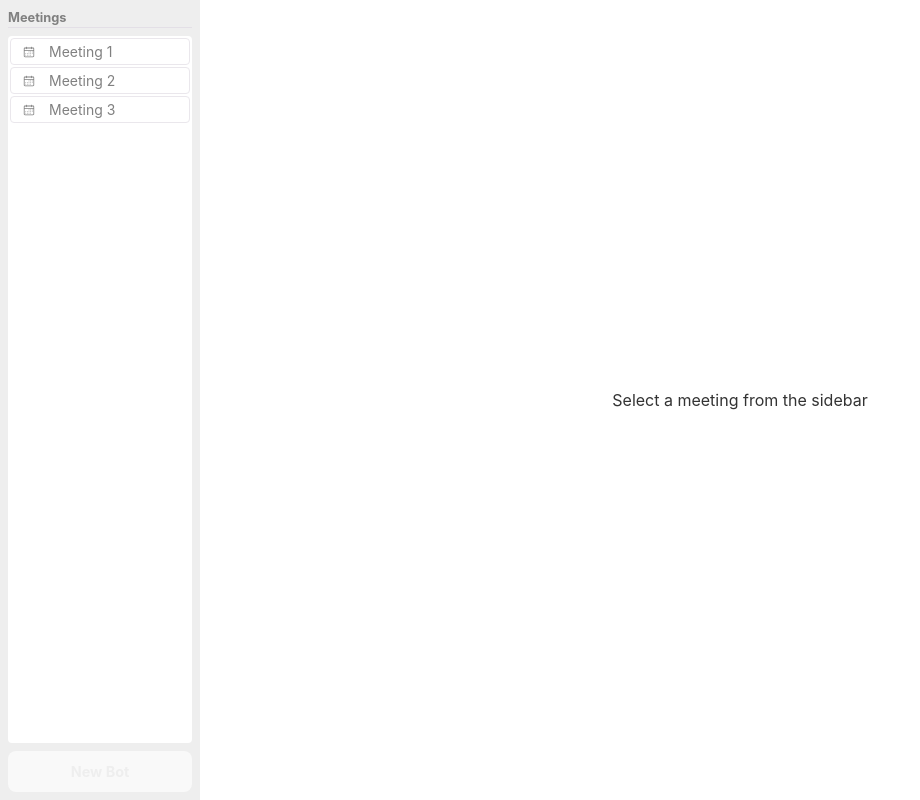
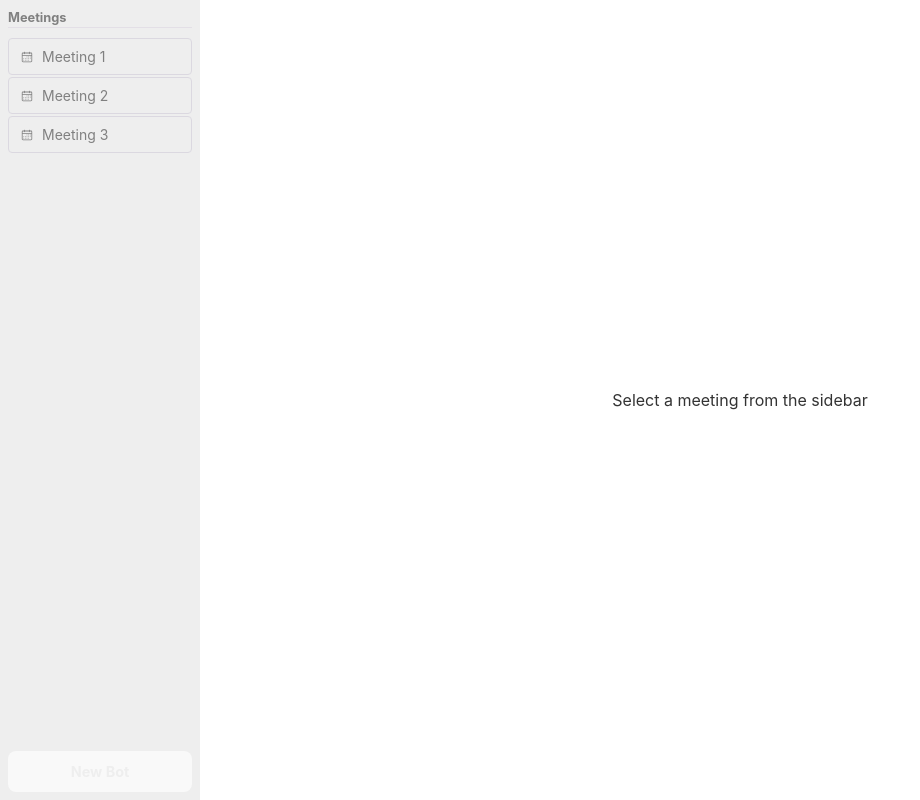
Before and after one commit to arnsenglander/recall-demo-app, a React (Vite) app in the folder client/: page / in a window 1280 px wide. Shown: the whole page, without its empty margins (0-920 px from the left). Built offline with nearby package versions, Linux system fonts and the light colour scheme.

Commit message:
meeting list

```diff
--- a/client/src/components/MeetingList/MeetingList.tsx
+++ b/client/src/components/MeetingList/MeetingList.tsx
@@ -9,16 +9,20 @@ interface MeetingListProps {
     onSelectMeeting: (meeting: Meeting) => void;
 }
 
-const MeetingList = ({ meetings, onSelectMeeting }: MeetingListProps) => (
+const MeetingList = ({ meetings, onSelectMeeting }: MeetingListProps) => {
+
+  return (
   <ScrollArea.Root className="ScrollAreaRoot">
     <ScrollArea.Viewport className="ScrollAreaViewport">
       {meetings.map((meeting, index) => (
         <div
           key={index}
           className="meetingItem"
-          onClick={() => onSelectMeeting(meeting)}
+          onClick={() => {
+            onSelectMeeting(meeting);
+          }}
         >
-          <CalendarIcon height={12} width={20} style={{ marginRight: 10 }} />
+          <CalendarIcon height={12} width={20} style={{ marginRight: 5 }} />
           <div>{meeting.title}</div>
         </div>
       ))}
@@ -31,6 +35,7 @@ const MeetingList = ({ meetings, onSelectMeeting }: MeetingListProps) => (
     </ScrollArea.Scrollbar>
     <ScrollArea.Corner className="ScrollAreaCorner" />
   </ScrollArea.Root>
-);
+  );
+};
 
 export default MeetingList;
--- a/client/src/components/MeetingList/styles.css
+++ b/client/src/components/MeetingList/styles.css
@@ -6,7 +6,6 @@
   height: 100%;
   border-radius: 4px;
   overflow: hidden;
-  background-color: white;
   --scrollbar-size: 10px;
 }
 
@@ -47,20 +46,24 @@
 }
 
 .meetingItem {
-  margin: 2px 2px;
   padding: 0 8px;
+  margin: 2px 0;
   display: flex;
   flex-direction: row;
   align-items: center;
-  border: 1px solid var(--mauve-4);
+  border: 1px solid var(--mauve-6);
   border-radius: 4px;
-  height: 25px;
+  height: 35px;
   cursor: pointer;
   font-size: 14px;
 }
 
 .meetingItem:hover {
   background-color: var(--mauve-6);
+}
+
+.meetingItem:active {
+  background-color: var(--mauve-7);
 }
 
 .ScrollAreaThumb::before {
```
